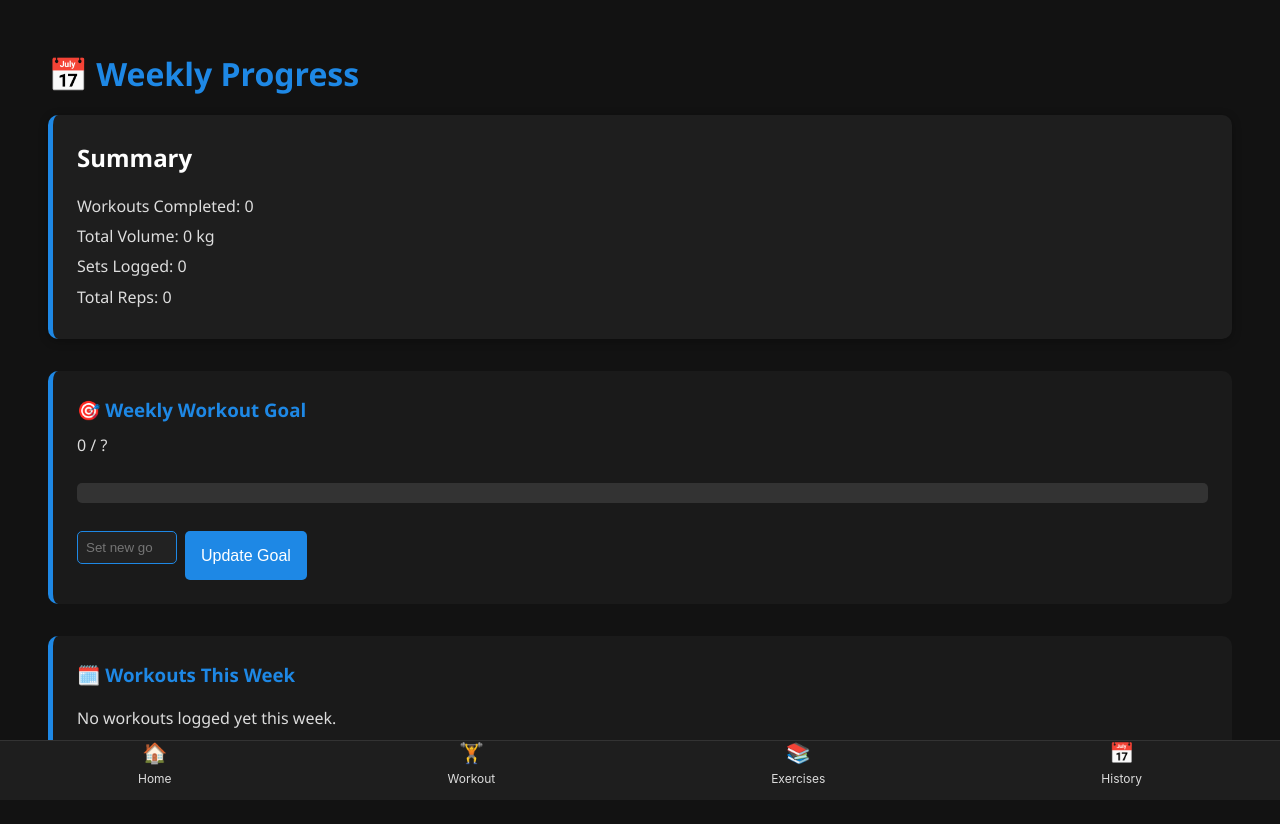
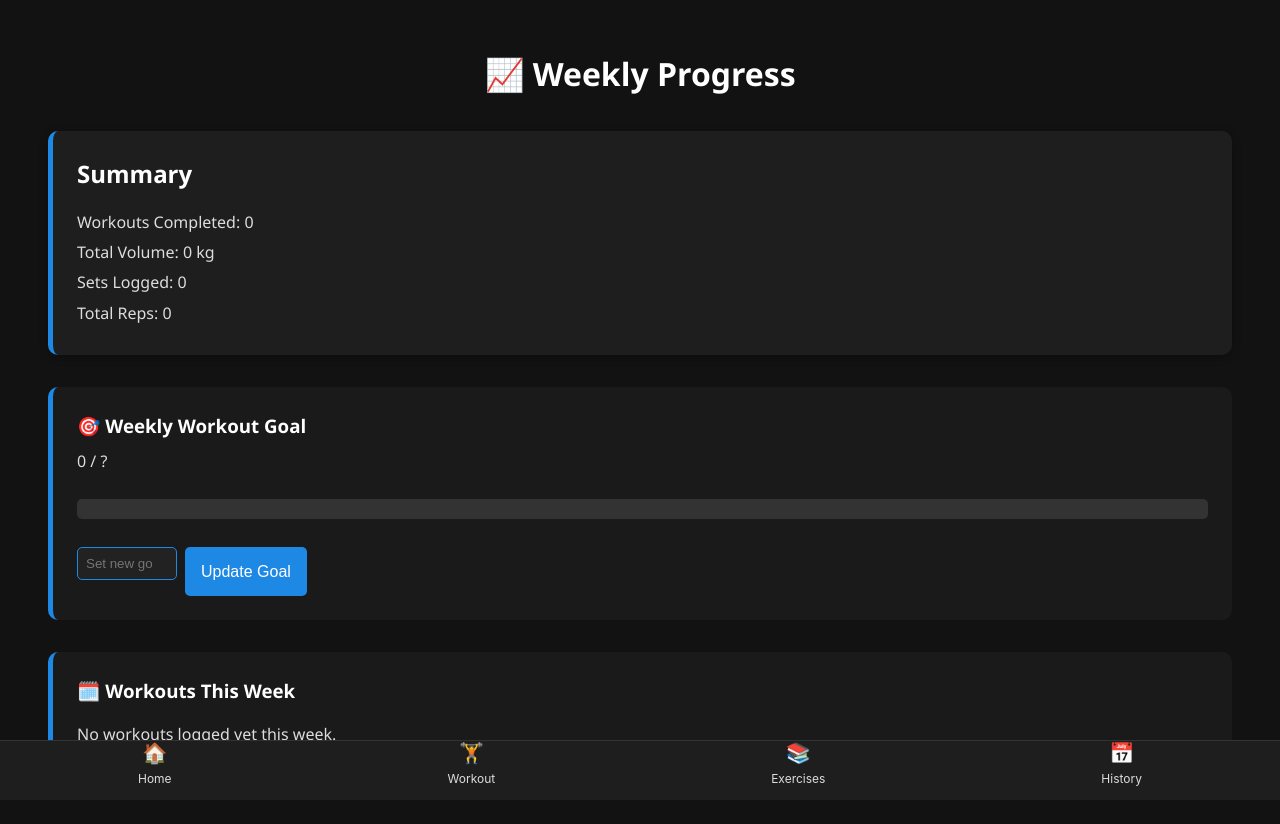
Before and after one commit to EoinCous/workout-logger, a React (Vite) app: page /weekly-progress in a window 1280 px wide. Shown: the top 824 px of the page. Built offline with nearby package versions, Linux system fonts and the light colour scheme.

Commit message:
sync the page headings

```diff
--- a/src/css/Exercises.css
+++ b/src/css/Exercises.css
@@ -2,13 +2,6 @@
   padding: 16px;
   max-width: 600px;
   margin: 0 auto;
-}
-
-.exercises-heading {
-  font-size: 24px;
-  font-weight: bold;
-  margin-bottom: 16px;
-  text-align: center;
 }
 
 .filters {
--- a/src/css/PersonalBests.css
+++ b/src/css/PersonalBests.css
@@ -5,13 +5,6 @@
   background-color: var(--colourprimary);
   color: var(--coloursecondary);
   min-height: 100vh;
-}
-
-.pb-title {
-  text-align: center;
-  margin-bottom: 2rem;
-  font-size: 2rem;
-  color: var(--coloursecondary);
 }
 
 .pb-card {
--- a/src/css/WeeklyProgress.css
+++ b/src/css/WeeklyProgress.css
@@ -4,12 +4,6 @@
   min-height: 100vh;
   padding: 2rem;
   font-family: 'Segoe UI', sans-serif;
-}
-
-.weekly-progress-page h1 {
-  font-size: 2rem;
-  margin-bottom: 1rem;
-  color: var(--colouraccent);
 }
 
 .weekly-summary-card {
@@ -40,7 +34,6 @@
 
 .weekly-goal-section h3 {
   margin-bottom: 0.5rem;
-  color: var(--colouraccent);
 }
 
 .weekly-goal-section progress {
@@ -97,7 +90,6 @@ progress::-webkit-progress-value {
 }
 
 .workout-breakdown h3 {
-  color: var(--colouraccent);
   margin-bottom: 1rem;
 }
 
--- a/src/css/index.css
+++ b/src/css/index.css
@@ -108,3 +108,10 @@ input:focus, select:focus, textarea:focus {
 ::-webkit-scrollbar-thumb:hover {
   background: #444;
 }
+
+.page-title {
+  text-align: center;
+  margin-bottom: 2rem;
+  font-size: 2rem;
+  color: var(--coloursecondary);
+}
--- a/src/pages/ExerciseDetail.jsx
+++ b/src/pages/ExerciseDetail.jsx
@@ -12,7 +12,7 @@ const ExerciseDetail = () => {
   return (
     <div className="exercise-detail">
       <BackButton />
-      <h1>{exercise.name}</h1>
+      <h1 className='page-title'>{exercise.name}</h1>
       <p><strong>Muscle Group:</strong> {exercise.muscle}</p>
       <p><strong>Equipment:</strong> {exercise.equipment}</p>
       <p>{exercise.description}</p>
--- a/src/pages/Exercises.jsx
+++ b/src/pages/Exercises.jsx
@@ -17,7 +17,7 @@ const Exercises = () => {
 
   return (
     <div className="exercises-page">
-      <h1 className="exercises-heading">Exercises</h1>
+      <h1 className="page-title">📋 Exercises</h1>
 
       <div className="filters">
         <input
--- a/src/pages/History.jsx
+++ b/src/pages/History.jsx
@@ -23,7 +23,7 @@ const History = () => {
 
   return (
     <div>
-      <h1>Workout History</h1>
+      <h1 className='page-title'>📅 History</h1>
       {workouts.length === 0 ? (
         <p>No workouts logged yet.</p>
       ) : (
--- a/src/pages/Home.jsx
+++ b/src/pages/Home.jsx
@@ -18,7 +18,7 @@ const Home = () => {
 
   return (
     <div className="home">
-      <h1>RepLog</h1>
+      <h1 className='page-title'>RepLog</h1>
 
       <div className="home-section" onClick={() => navigate('/workout')}>
         <h2>🏋️ Today's Workout</h2>
--- a/src/pages/PersonalBests.jsx
+++ b/src/pages/PersonalBests.jsx
@@ -38,7 +38,7 @@ const PersonalBests = () => {
 
   return (
     <div className="pb-container">
-      <h2 className="pb-title">🏆 Personal Bests</h2>
+      <h2 className="page-title">🏆 Personal Bests</h2>
       {Object.values(personalBests).map(pb => (
         <div key={pb.exerciseId} className="pb-card">
           <h3 className="pb-exercise">{pb.name}</h3>
--- a/src/pages/WeeklyProgress.jsx
+++ b/src/pages/WeeklyProgress.jsx
@@ -28,7 +28,7 @@ const WeeklyProgress = () => {
 
   return (
     <div className="weekly-progress-page">
-      <h1>📅 Weekly Progress</h1>
+      <h1 className='page-title'>📈 Weekly Progress</h1>
 
       <div className="weekly-summary-card">
         <h2>Summary</h2>
--- a/src/pages/Workout.jsx
+++ b/src/pages/Workout.jsx
@@ -38,6 +38,7 @@ const Workout = () => {
       <div>
         {lastWorkout ? (
           <>
+            <h1 className='page-title'>🏋️ Workout</h1>
             <div className="last-workout-summary">
               <h2>Last Workout</h2>
               <h3>Type: {lastWorkout.type}</h3>
```
